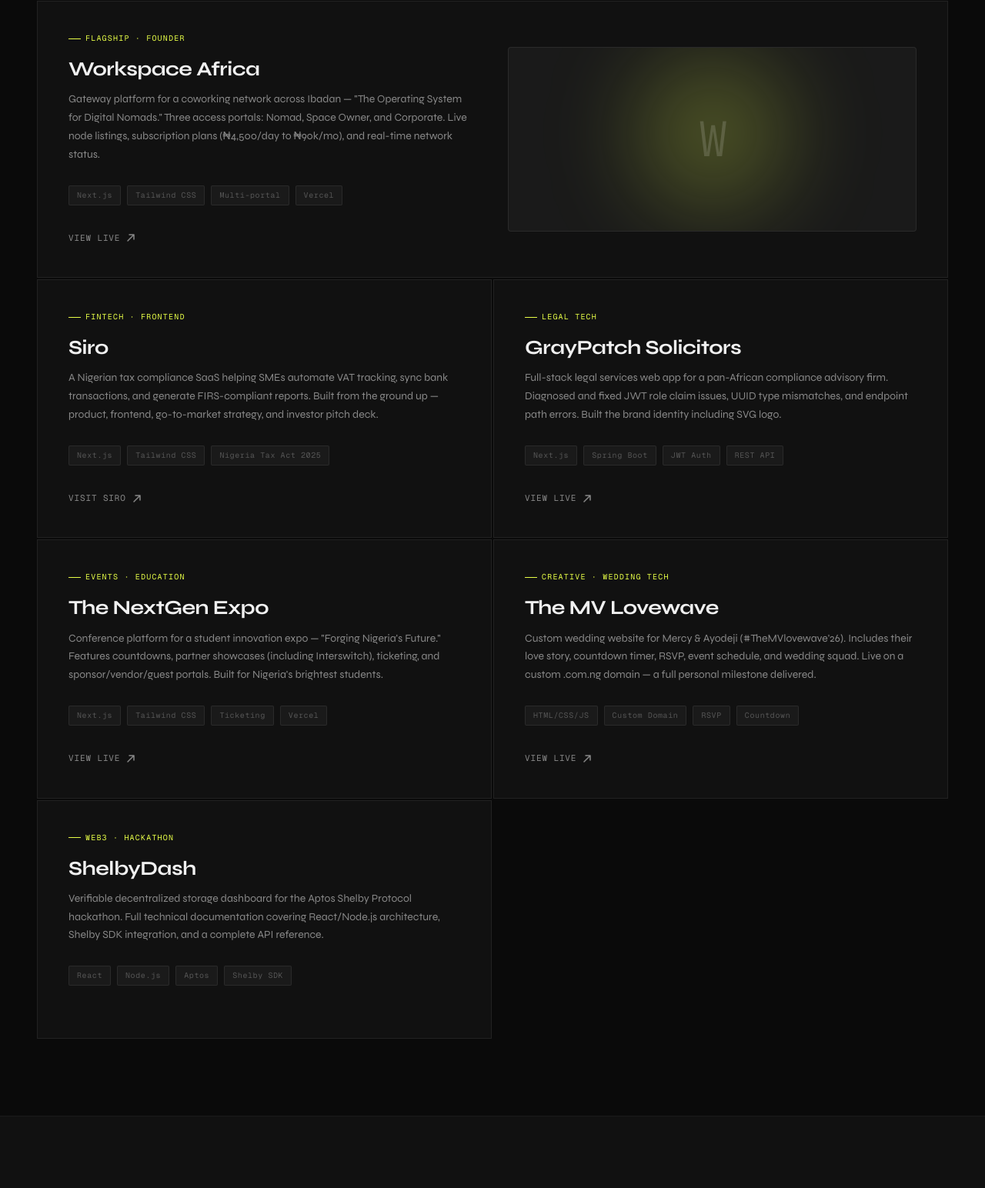
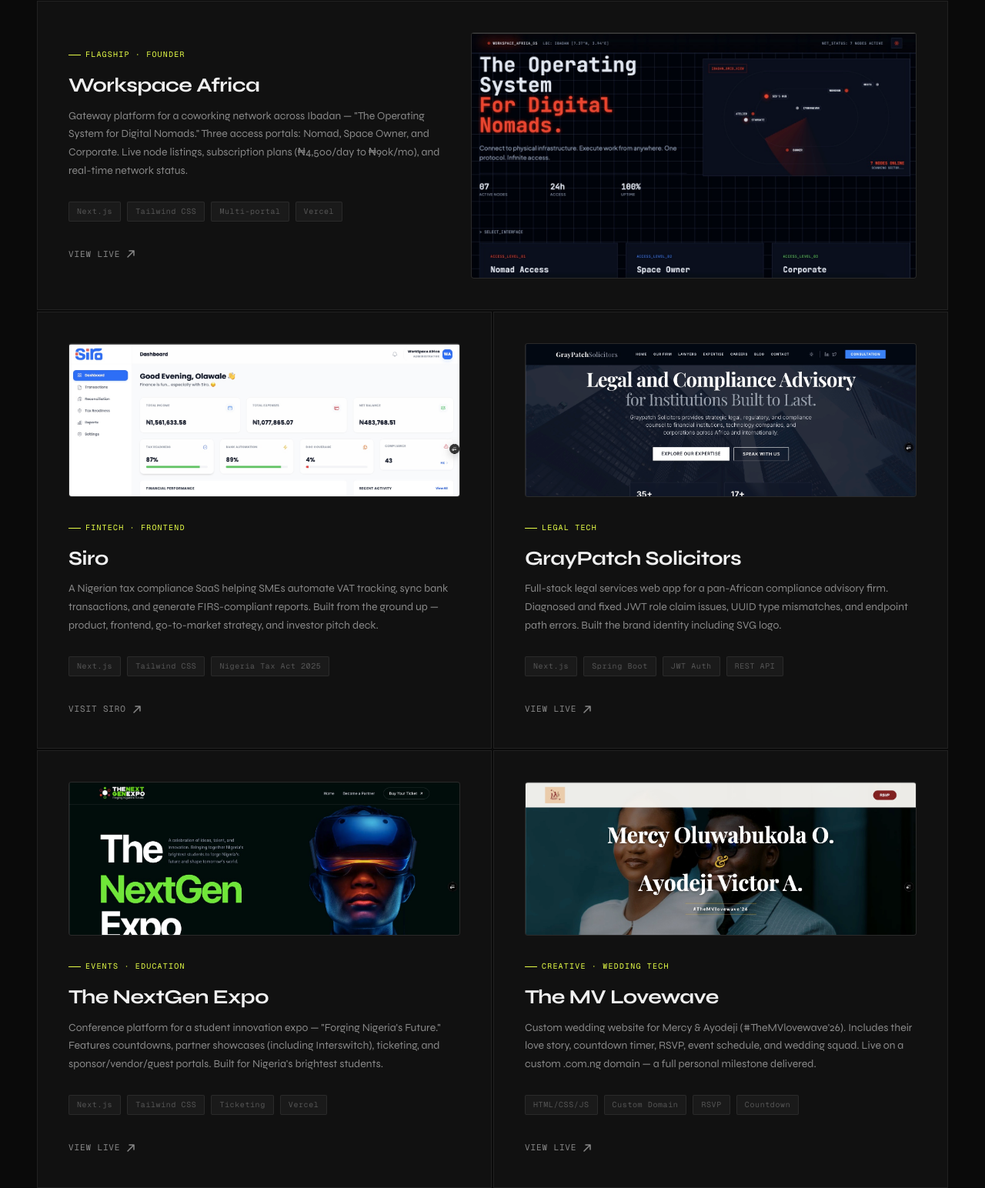
Before and after one commit to OlaMarcus09/Olawale.Aregbe, a plain HTML site: page index.html in a window 1280 px wide. Shown: the part 2239-3783 px from the top of the page at 77% size. Drawn offline with nearby package versions, Linux system fonts and the light colour scheme.

Commit message:
Refactor project card styles and add visuals
Updated the layout of featured project cards and added new project visuals. Adjusted styles for better responsiveness and visual appeal.

```diff
--- a/index.html
+++ b/index.html
@@ -339,9 +339,40 @@
     .project-card.featured {
       grid-column: span 2;
       display: grid;
-      grid-template-columns: 1fr 1fr;
+      grid-template-columns: 1fr 1.2fr;
       gap: 40px;
       align-items: center;
+    }
+
+    /* Project Images CSS */
+    .project-visual {
+      background: var(--bg-3);
+      border: 1px solid var(--border);
+      border-radius: 4px;
+      height: 200px;
+      margin-bottom: 32px;
+      position: relative;
+      overflow: hidden;
+    }
+    .featured-visual {
+      background: var(--bg-3);
+      border: 1px solid var(--border);
+      border-radius: 4px;
+      height: 320px;
+      display: flex; align-items: center; justify-content: center;
+      position: relative;
+      overflow: hidden;
+    }
+    .project-visual img, .featured-visual img {
+      width: 100%;
+      height: 100%;
+      object-fit: cover;
+      object-position: top;
+      transition: transform 0.6s cubic-bezier(0.16, 1, 0.3, 1);
+    }
+    .project-card:hover .project-visual img,
+    .project-card:hover .featured-visual img {
+      transform: scale(1.04);
     }
 
     .project-tag {
@@ -399,38 +430,6 @@
     .project-link:hover { color: var(--accent); }
     .project-link svg { transition: transform 0.2s; }
     .project-link:hover svg { transform: translate(2px, -2px); }
-
-    .featured-visual {
-      background: var(--bg-3);
-      border: 1px solid var(--border);
-      border-radius: 4px;
-      height: 240px;
-      display: flex; align-items: center; justify-content: center;
-      position: relative;
-      overflow: hidden;
-    }
-    .featured-visual-inner {
-      font-family: 'Geist Mono', monospace;
-      font-size: 64px;
-      font-weight: 300;
-      color: var(--border-hover);
-      letter-spacing: -0.04em;
-      position: relative;
-      z-index: 1;
-    }
-    .featured-visual::before {
-      content: '';
-      position: absolute;
-      width: 200px; height: 200px;
-      background: var(--accent-glow);
-      border-radius: 50%;
-      filter: blur(60px);
-      animation: float 4s ease-in-out infinite;
-    }
-    @keyframes float {
-      0%, 100% { transform: translateY(0px); }
-      50% { transform: translateY(-16px); }
-    }
 
     /* ─── SKILLS ─── */
     #skills { background: var(--bg-2); }
@@ -625,21 +624,19 @@
       section { padding: 72px 24px; }
       .about-grid { grid-template-columns: 1fr; gap: 40px; }
 
-      /* 2x2 Stats grid for tablets */
       .stats-bar { grid-template-columns: 1fr 1fr; gap: 32px; padding: 32px 24px; }
       .stat-item { border-right: none; border-bottom: 1px solid var(--border); padding-bottom: 24px; }
       .stat-item:nth-last-child(-n+2) { border-bottom: none; }
 
       .projects-grid { grid-template-columns: 1fr; }
       .project-card.featured { grid-column: span 1; grid-template-columns: 1fr; gap: 24px;}
-      .featured-visual { height: 160px; }
+      .featured-visual { height: 200px; }
       footer { flex-direction: column; gap: 8px; padding: 24px; text-align: center; }
       body { cursor: auto; }
       .cursor, .cursor-ring { display: none; }
       .hero-scroll-hint { display: none; }
     }
 
-    /* Extra small screens (Phones) */
     @media (max-width: 600px) {
       .hero-name { font-size: clamp(40px, 12vw, 56px); }
       .hero-tagline { font-size: 16px; margin-bottom: 40px; }
@@ -804,6 +801,7 @@
 
     <div class="projects-grid">
 
+      <!-- Workspace Africa -->
       <div class="project-card featured reveal">
         <div class="project-info">
           <div class="project-tag">Flagship · Founder</div>
@@ -825,11 +823,15 @@
           </a>
         </div>
         <div class="featured-visual">
-          <div class="featured-visual-inner">W</div>
+          <img src="images/workspace-africa.jpg" alt="Workspace Africa Platform" />
         </div>
       </div>
 
+      <!-- Siro -->
       <div class="project-card reveal">
+        <div class="project-visual">
+          <img src="images/siro.jpg" alt="Siro Dashboard" />
+        </div>
         <div class="project-tag">Fintech · FrontEnd</div>
         <h3 class="project-name">Siro</h3>
         <p class="project-desc">
@@ -840,7 +842,7 @@
           <span class="stack-chip">Tailwind CSS</span>
           <span class="stack-chip">Nigeria Tax Act 2025</span>
         </div>
-        <a href="https://usesiro.vercel.app" target="_blank" class="project-link">
+        <a href="https://usesiro.com" target="_blank" class="project-link">
           Visit Siro
           <svg width="12" height="12" viewBox="0 0 12 12" fill="none">
             <path d="M2 10L10 2M10 2H4M10 2V8" stroke="currentColor" stroke-width="1.5" stroke-linecap="round"/>
@@ -848,7 +850,11 @@
         </a>
       </div>
 
+      <!-- GrayPatch -->
       <div class="project-card reveal">
+        <div class="project-visual">
+          <img src="images/graypatch.jpg" alt="GrayPatch Solicitors Website" />
+        </div>
         <div class="project-tag">Legal Tech</div>
         <h3 class="project-name">GrayPatch Solicitors</h3>
         <p class="project-desc">
@@ -868,7 +874,11 @@
         </a>
       </div>
 
+      <!-- NextGen Expo -->
       <div class="project-card reveal">
+        <div class="project-visual">
+          <img src="images/nextgen.jpg" alt="The NextGen Expo Platform" />
+        </div>
         <div class="project-tag">Events · Education</div>
         <h3 class="project-name">The NextGen Expo</h3>
         <p class="project-desc">
@@ -888,7 +898,11 @@
         </a>
       </div>
 
+      <!-- Mercy & Ayodeji -->
       <div class="project-card reveal">
+        <div class="project-visual">
+          <img src="images/mvlovewave.jpg" alt="The MV Lovewave Wedding Site" />
+        </div>
         <div class="project-tag">Creative · Wedding Tech</div>
         <h3 class="project-name">The MV Lovewave</h3>
         <p class="project-desc">
@@ -908,18 +922,27 @@
         </a>
       </div>
 
+      <!-- HR Mentorship -->
       <div class="project-card reveal">
-        <div class="project-tag">Web3 · Hackathon</div>
-        <h3 class="project-name">ShelbyDash</h3>
+        <div class="project-visual">
+          <img src="images/hr-mentorship.jpg" alt="HR Mentorship Platform" />
+        </div>
+        <div class="project-tag">EdTech · Community</div>
+        <h3 class="project-name">HR Mentorship</h3>
         <p class="project-desc">
-          Verifiable decentralized storage dashboard for the Aptos Shelby Protocol hackathon. Full technical documentation covering React/Node.js architecture, Shelby SDK integration, and a complete API reference.
+          A complete digital matching platform and community hub trusted by over 7,000+ professionals. Designed to be the place where HR careers grow, leaders emerge, and community thrives, scaling from entry-level to senior leadership.
         </p>
         <div class="project-stack">
+          <span class="stack-chip">Next.js</span>
           <span class="stack-chip">React</span>
-          <span class="stack-chip">Node.js</span>
-          <span class="stack-chip">Aptos</span>
-          <span class="stack-chip">Shelby SDK</span>
+          <span class="stack-chip">Tailwind CSS</span>
         </div>
+        <a href="https://www.hrmentorship.org/" target="_blank" class="project-link">
+          View Live
+          <svg width="12" height="12" viewBox="0 0 12 12" fill="none">
+            <path d="M2 10L10 2M10 2H4M10 2V8" stroke="currentColor" stroke-width="1.5" stroke-linecap="round"/>
+          </svg>
+        </a>
       </div>
 
     </div>
@@ -1009,7 +1032,7 @@
         <h3 class="timeline-title">Freelance Frontend Developer</h3>
         <div class="timeline-sub">Various clients · Nigeria & Canada</div>
         <p class="timeline-body">
-          Delivered production-grade web apps across legal tech (GrayPatch Solicitors), SaaS dashboards, event management systems, and a Web3 hackathon project (ShelbyDash on Aptos). Strong record of debugging complex API and integration issues.
+          Delivered production-grade web apps across community platforms (HR Mentorship), legal tech (GrayPatch Solicitors), SaaS dashboards, and event management systems. Strong record of debugging complex API and integration issues.
         </p>
       </div>
 
```
